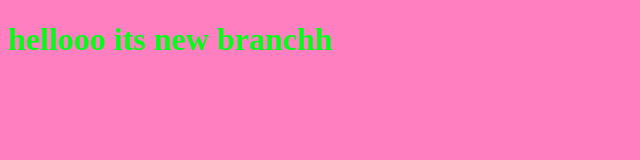
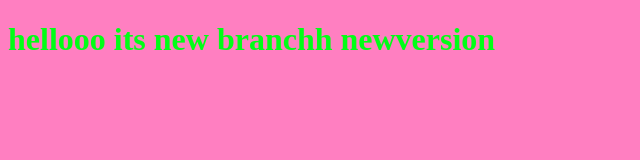
Before and after one commit to yasmeenhegazy-dev/my-project, a plain HTML site: page index.html in a window 1280 px wide. Shown: the whole page, without its empty margins (0-640 px from the left). Drawn offline with Linux system fonts and the light colour scheme.

Commit message:
edit the html file

```diff
--- a/index.html
+++ b/index.html
@@ -7,7 +7,9 @@
 <link rel="stylesheet" href="style.css">
 </head>
 <body>
-    <h1 id="uu">hellooo its new branchh</h1>
+    <h1 id="uu">hellooo its new branchh newversion
+
+    </h1>
 
 
     <script src="app.js"></script>
```
